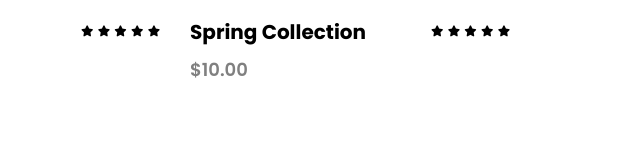
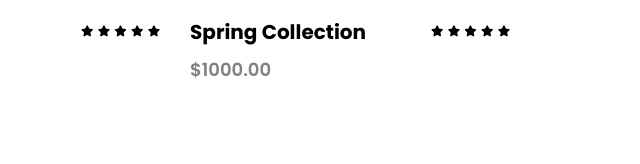
Before and after one commit to AhmettAbdirahman/hexashop, a plain HTML site: page index.html in a window 1280 px wide. Shown: the part 2156-2320 px from the top of the page, 640-1280 px from the left. Drawn offline with Linux system fonts and the light colour scheme.

Commit message:
four commit

```diff
--- a/index.html
+++ b/index.html
@@ -211,7 +211,7 @@
                       <i class="fa-solid fa-star"></i>
                   </div>
               </div>
-              <div class="price"><p>$10.00</p></div>
+              <div class="price"><p>$1000.00</p></div>
           </div>
      </div>
 </div>
```
